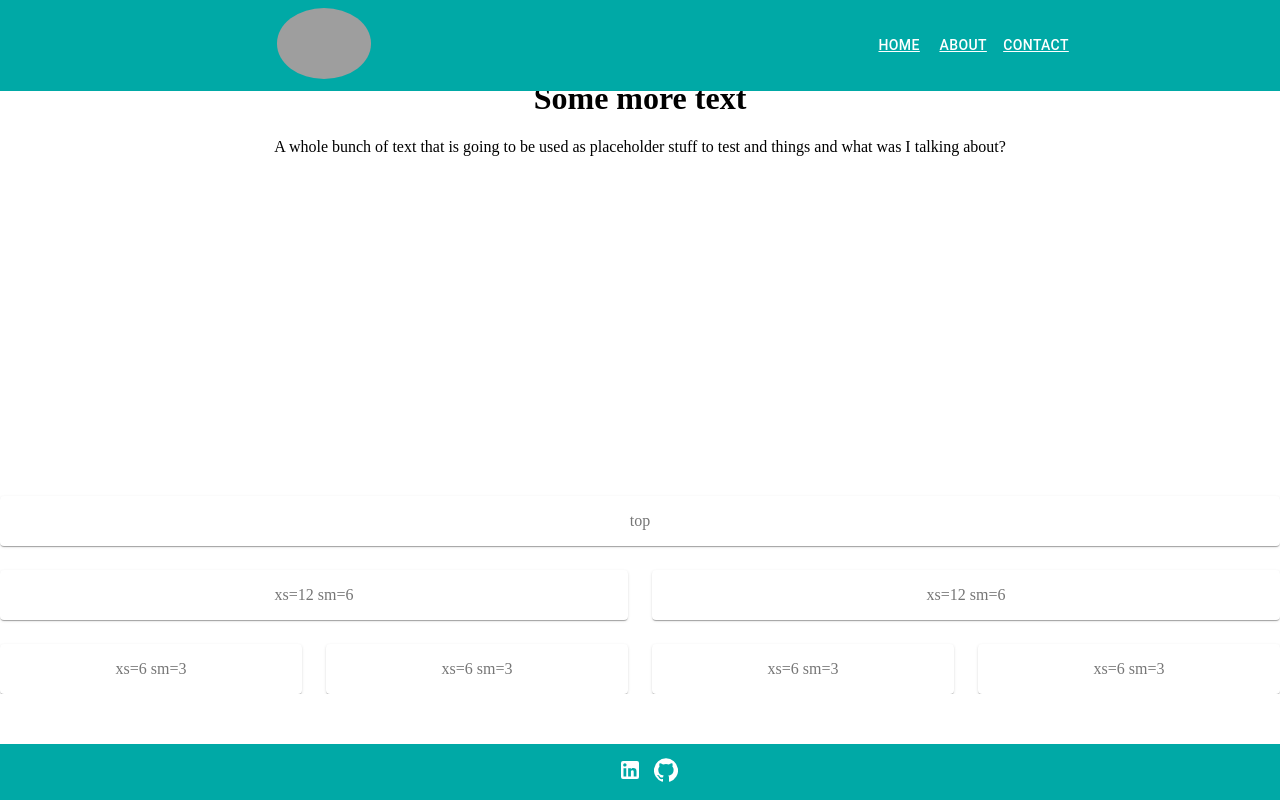
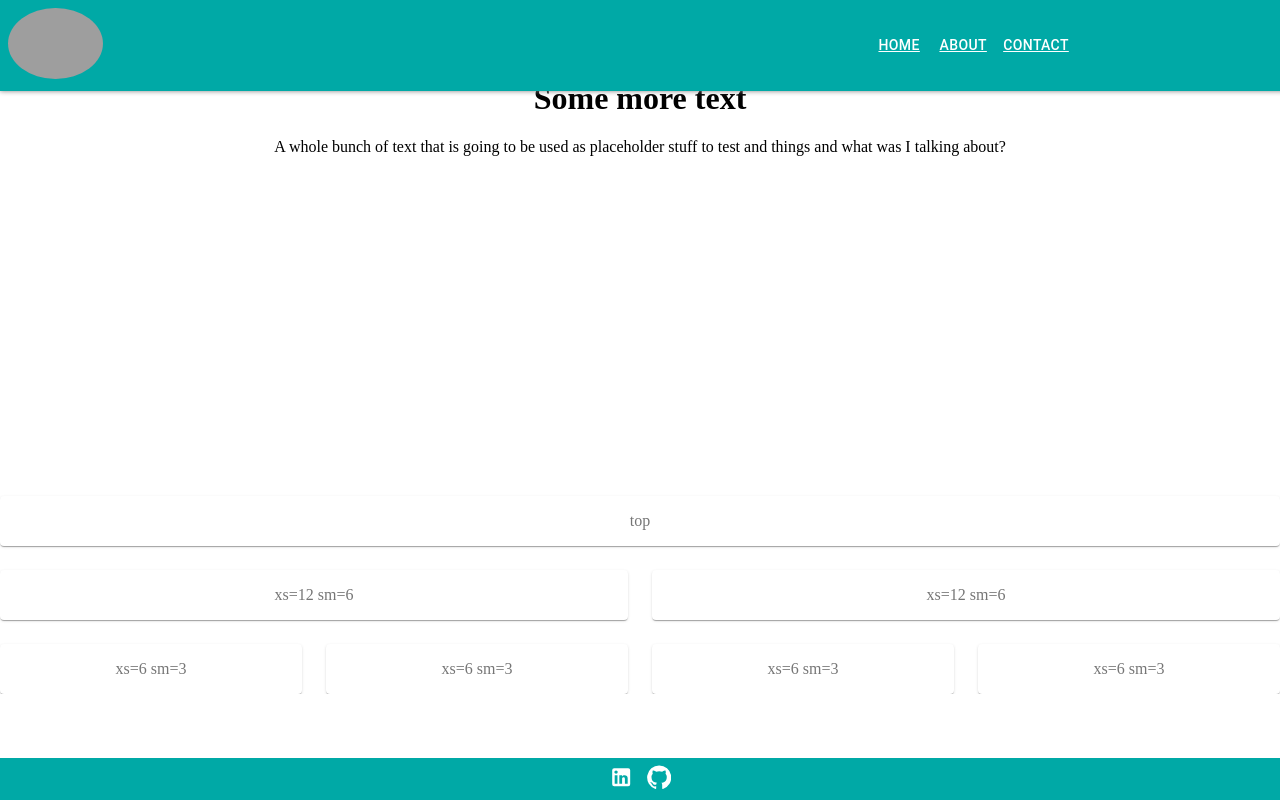
Before and after one commit to AustinAbbott/portfolio, a Gatsby site in the folder hello-world/: page / in a window 1280 px wide. Built offline with nearby package versions, Linux system fonts and the light colour scheme; Gatsby itself is replaced by a stand-in of ours; grey boxes are pictures that could not be loaded.

```diff
--- a/hello-world/src/components/footer.js
+++ b/hello-world/src/components/footer.js
@@ -12,14 +12,14 @@
           href="https://www.linkedin.com/in/austin-abbott/"
           target="blank_"
         >
-          <LinkedInIcon style={{ padding: "0.25em" }} />
+          <LinkedInIcon style={{ padding: "0.30em" }} />
         </a>
         <a
           style={{ color: "white" }}
           href="https://github.com/AustinAbbott/"
           target="blank_"
         >
-          <GitHubIcon style={{ padding: "0.25em" }}/>
+          <GitHubIcon style={{ padding: "0.30em" }}/>
         </a>
       </footer>
     </div>
--- a/hello-world/src/components/header.js
+++ b/hello-world/src/components/header.js
@@ -43,10 +43,10 @@
           spacing={2}
         >
           <Grid item xs={12} sm={6}>
-            <div style={{ textAlign: "center" }}>
+            <div id="picture-box" >
               <img
                 src="https://i.imgur.com/AnqGLXM.jpg"
-                style={{ width: "15%", height: "auto", borderRadius: "50%" }}
+                style={{ width: "100%", height: "auto", borderRadius: "50%" }}
                 alt="Austin Abbott profile"
               ></img>
             </div>
--- a/hello-world/src/styles/main.css
+++ b/hello-world/src/styles/main.css
@@ -1,4 +1,3 @@
-
 /* @media screen and (max-width: 500px) {
   .header a {
     float: none;
@@ -10,24 +9,22 @@
   }
 } */
 
-
-
 html {
   scroll-behavior: smooth;
-  width: auto!important;
-  overflow-x: hidden!important
+  width: auto !important;
+  overflow-x: hidden !important;
 }
 
 body {
-  width: auto!important;
-  overflow-x: hidden!important;
+  width: auto !important;
+  overflow-x: hidden !important;
   scroll-behavior: smooth;
   margin: 0 auto;
 }
 
-
 header {
   position: fixed;
+  box-shadow: 0 0 5px 0 gray;
   left: 0;
   top: 0;
   width: 100%;
@@ -35,7 +32,7 @@
   background-color: #00a9a6;
   color: white;
   text-align: center;
-  padding: 0.50em;
+  padding: 0.5em;
 }
 
 #footer {
@@ -47,5 +44,10 @@
   background-color: #00a9a6;
   color: white;
   text-align: center;
-  padding: 0.50em;
+  padding: 0;
 }
+
+#picture-box {
+  text-align: center;
+  width: 15%;
+}
```
